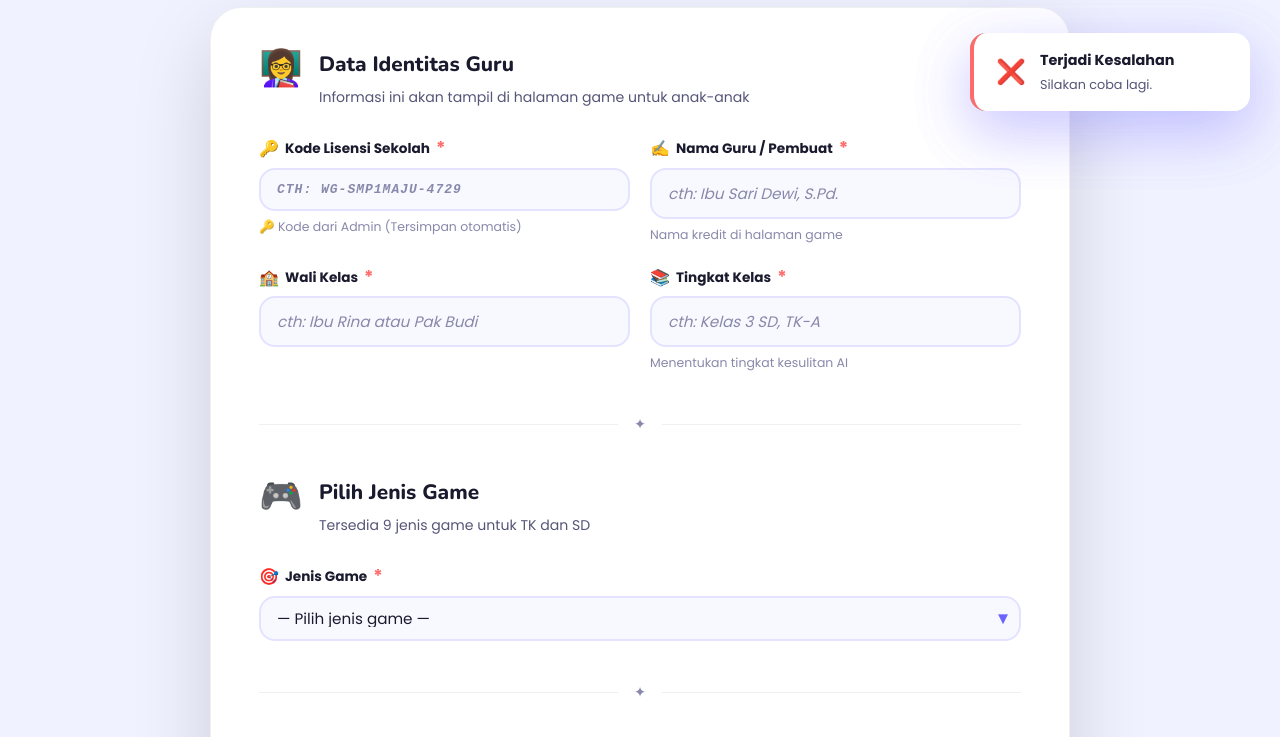
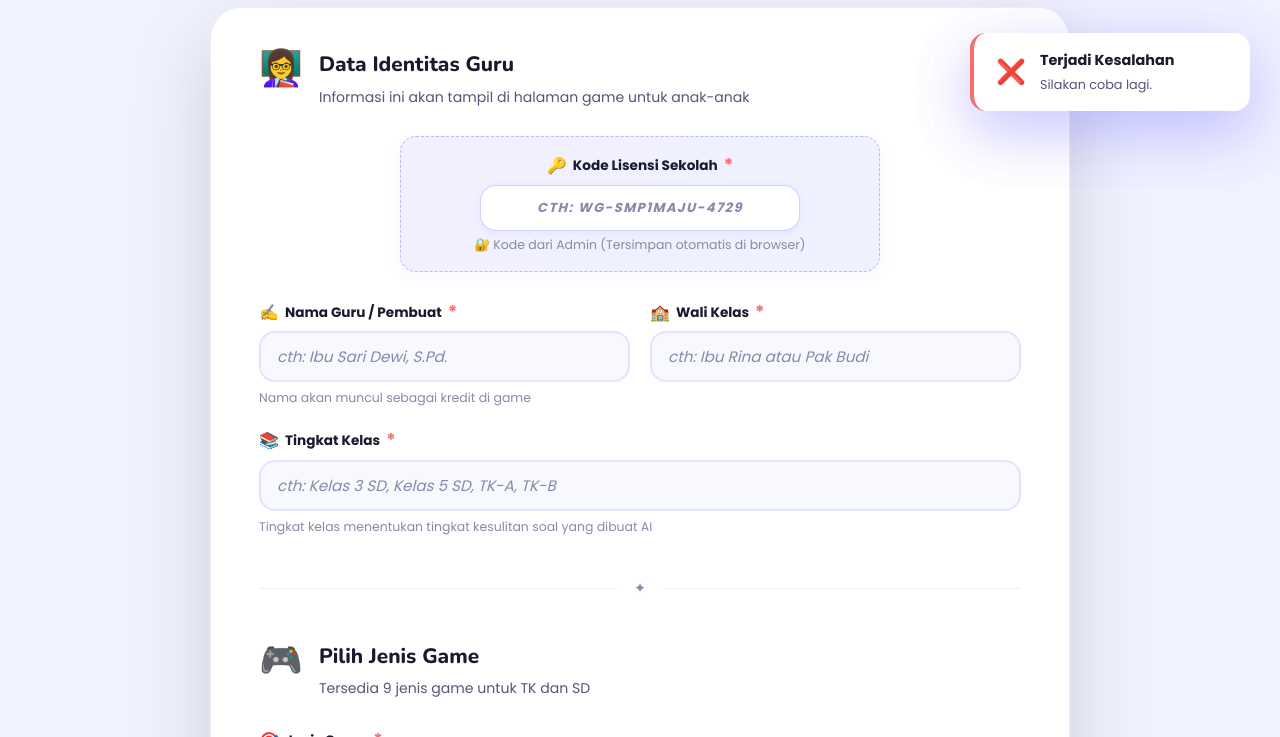
Before and after one commit to zainisuparlan/wadah-guru, a website: page public/index.html in a window 1280 px wide. Shown: the part 752-1489 px from the top of the page. Drawn offline with nearby package versions, Linux system fonts and the light colour scheme; no server answers.

Commit message:
Update VIP License box layout and custom domain readiness

```diff
--- a/public/index.html
+++ b/public/index.html
@@ -142,29 +142,25 @@
             </div>
           </div>
 
-          <div class="input-grid">
-
-            <!-- 🔑 KODE LISENSI SEKOLAH (2 Kolom Bersama Nama Guru) -->
-            <div class="input-group">
-              <label class="input-label" for="kodeLisensi">
-                <span class="label-icon">🔑</span> Kode Lisensi Sekolah
-                <span class="required-star">*</span>
+          <!-- 🔑 SPECIAL COMPACT CENTERED LICENSE BOX -->
+          <div class="license-box-centered">
+            <label class="input-label" for="kodeLisensi" style="justify-content: center; margin-bottom: 6px;">
+              <span class="label-icon">🔑</span> Kode Lisensi Sekolah <span class="required-star">*</span>
             </label>
             <input
               type="text"
               id="kodeLisensi"
               name="kodeLisensi"
-                class="input-field"
+              class="input-field input-license-compact"
               placeholder="cth: WG-SMP1MAJU-4729"
               maxlength="40"
               required
               autocomplete="off"
-                style="text-transform:uppercase; letter-spacing:1px; font-family: 'Courier New', monospace; font-size:13px; font-weight:700;"
             >
-              <div class="input-hint">🔑 Kode dari Admin (Tersimpan otomatis)</div>
+            <div class="input-hint" style="text-align: center; margin-top: 4px;">🔐 Kode dari Admin (Tersimpan otomatis di browser)</div>
           </div>
 
-            <!-- ✍️ NAMA GURU -->
+          <div class="input-grid">
             <div class="input-group">
               <label class="input-label" for="namaGuru">
                 <span class="label-icon">✍️</span> Nama Guru / Pembuat
@@ -180,10 +176,9 @@
                 required
                 autocomplete="name"
               >
-              <div class="input-hint">Nama kredit di halaman game</div>
+              <div class="input-hint">Nama akan muncul sebagai kredit di game</div>
             </div>
 
-            <!-- 🏫 WALI KELAS -->
             <div class="input-group">
               <label class="input-label" for="waliKelas">
                 <span class="label-icon">🏫</span> Wali Kelas
@@ -200,8 +195,7 @@
               >
             </div>
 
-            <!-- 📚 TINGKAT KELAS -->
-            <div class="input-group">
+            <div class="input-group input-group-full">
               <label class="input-label" for="kelas">
                 <span class="label-icon">📚</span> Tingkat Kelas
                 <span class="required-star">*</span>
@@ -211,13 +205,12 @@
                 id="kelas"
                 name="kelas"
                 class="input-field"
-                placeholder="cth: Kelas 3 SD, TK-A"
+                placeholder="cth: Kelas 3 SD, Kelas 5 SD, TK-A, TK-B"
                 maxlength="50"
                 required
               >
-              <div class="input-hint">Menentukan tingkat kesulitan AI</div>
+              <div class="input-hint">Tingkat kelas menentukan tingkat kesulitan soal yang dibuat AI</div>
             </div>
-
           </div>
         </section>
 
--- a/public/style.css
+++ b/public/style.css
@@ -588,6 +588,38 @@ body {
   font-size: 0.88rem;
   color: var(--text-secondary);
   font-weight: 400;
+}
+
+/* ─── Compact Centered License Box ───────────────────────── */
+.license-box-centered {
+  background: linear-gradient(135deg, #f3f0ff 0%, #eef2ff 100%);
+  border: 1.5px dashed rgba(108, 99, 255, 0.4);
+  border-radius: 16px;
+  padding: 16px 24px;
+  margin: 0 auto 28px auto;
+  max-width: 480px;
+  text-align: center;
+  box-shadow: 0 4px 15px rgba(108, 99, 255, 0.06);
+}
+
+.input-license-compact {
+  max-width: 320px;
+  margin: 0 auto;
+  text-align: center !important;
+  text-transform: uppercase;
+  letter-spacing: 1.5px;
+  font-family: 'Courier New', monospace;
+  font-size: 13px !important;
+  font-weight: 700;
+  background: #ffffff !important;
+  border: 1.5px solid rgba(108, 99, 255, 0.3) !important;
+  color: #4B44CC !important;
+  box-shadow: 0 2px 8px rgba(108, 99, 255, 0.08) !important;
+}
+
+.input-license-compact:focus {
+  border-color: #6C63FF !important;
+  box-shadow: 0 0 0 4px rgba(108, 99, 255, 0.2) !important;
 }
 
 /* ─── Divider ─────────────────────────────────────────────── */
```
Lines whose indentation alone changed are shown as unchanged.
